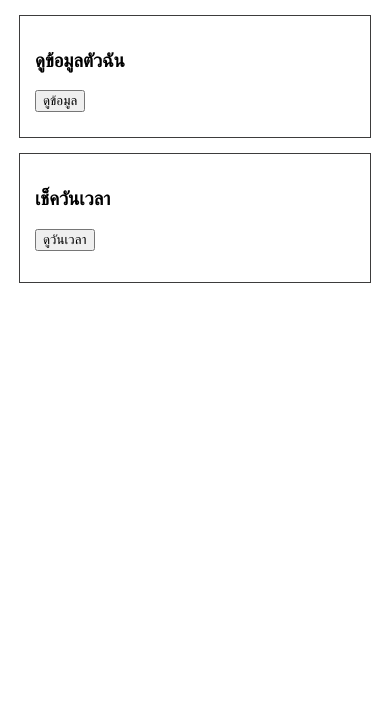
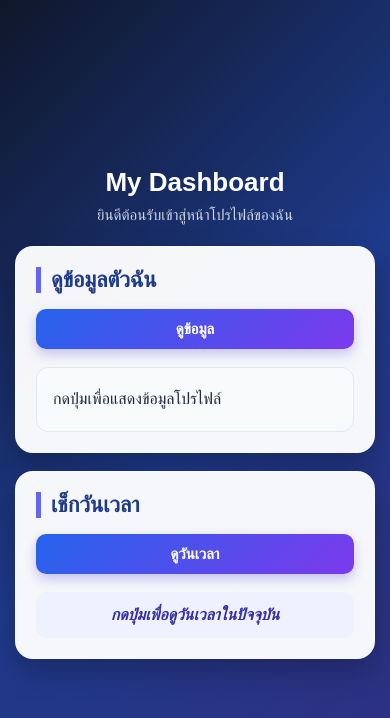
Before and after one commit to OppsMyBad/API-, a website: page index.html in a window 390 px wide. Drawn offline with Linux system fonts and the light colour scheme.

Commit message:
Update index.html

```diff
--- a/index.html
+++ b/index.html
@@ -1,58 +1,204 @@
-<DOCTYPE html>
-<html>
+<!DOCTYPE html>
+<html lang="th">
 <head>
+  <meta charset="UTF-8" />
+  <meta name="viewport" content="width=device-width, initial-scale=1.0" />
+  <title>My Profile</title>
+
   <style>
+    * {
+      box-sizing: border-box;
+      margin: 0;
+      padding: 0;
+    }
+
+    body {
+      min-height: 100vh;
+      font-family: Arial, sans-serif;
+      background: linear-gradient(135deg, #0f172a, #1e3a8a, #312e81);
+      color: #1e293b;
+      display: flex;
+      justify-content: center;
+      align-items: center;
+      padding: 30px 15px;
+    }
+
+    .container {
+      width: 100%;
+      max-width: 520px;
+    }
+
+    .header {
+      text-align: center;
+      color: white;
+      margin-bottom: 22px;
+    }
+
+    .header h1 {
+      font-size: 32px;
+      margin-bottom: 8px;
+    }
+
+    .header p {
+      color: #cbd5e1;
+      font-size: 15px;
+    }
+
     .box {
-            border: 1px solid rgb(61, 60, 60);
-            width: 320px;
-            padding: 15px;
-            margin: 15px auto;
+      background: rgba(255, 255, 255, 0.96);
+      border-radius: 18px;
+      padding: 25px;
+      margin-bottom: 18px;
+      box-shadow: 0 12px 30px rgba(0, 0, 0, 0.25);
+      border: 1px solid rgba(255, 255, 255, 0.4);
+      transition: transform 0.25s ease, box-shadow 0.25s ease;
+    }
+
+    .box:hover {
+      transform: translateY(-4px);
+      box-shadow: 0 18px 38px rgba(0, 0, 0, 0.3);
+    }
+
+    .box h2 {
+      color: #1e3a8a;
+      font-size: 22px;
+      margin-bottom: 16px;
+      border-left: 5px solid #6366f1;
+      padding-left: 10px;
+    }
+
+    button {
+      border: none;
+      border-radius: 10px;
+      padding: 11px 18px;
+      background: linear-gradient(135deg, #2563eb, #7c3aed);
+      color: white;
+      font-size: 15px;
+      font-weight: bold;
+      cursor: pointer;
+      transition: 0.2s ease;
+      box-shadow: 0 5px 12px rgba(79, 70, 229, 0.3);
+    }
+
+    button:hover {
+      transform: scale(1.04);
+      background: linear-gradient(135deg, #1d4ed8, #6d28d9);
+    }
+
+    button:active {
+      transform: scale(0.97);
+    }
+
+    .profile-info {
+      margin-top: 18px;
+      background: #f8fafc;
+      border-radius: 12px;
+      padding: 16px;
+      line-height: 1.9;
+      border: 1px solid #e2e8f0;
+    }
+
+    .profile-info strong {
+      color: #4338ca;
+    }
+
+    .time {
+      margin-top: 18px;
+      background: #eef2ff;
+      color: #3730a3;
+      border-radius: 10px;
+      padding: 14px;
+      font-style: italic;
+      font-weight: bold;
+      text-align: center;
+    }
+
+    .footer {
+      text-align: center;
+      color: #cbd5e1;
+      font-size: 13px;
+      margin-top: 20px;
+    }
+
+    @media (max-width: 480px) {
+      .header h1 {
+        font-size: 26px;
+      }
+
+      .box {
+        padding: 20px;
+      }
+
+      button {
+        width: 100%;
+      }
     }
   </style>
 </head>
+
 <body>
+  <main class="container">
+    <header class="header">
+      <h1>My Dashboard</h1>
+      <p>ยินดีต้อนรับเข้าสู่หน้าโปรไฟล์ของฉัน</p>
+    </header>
 
-<div class="box">
-    <h3>ดูข้อมูลตัวฉัน</h3>
+    <section class="box">
+      <h2>ดูข้อมูลตัวฉัน</h2>
       <button onclick="getProfile()">ดูข้อมูล</button>
-    <div id="myProfile" style="margin-top: 10px;"></div>
+
+      <div id="myProfile" class="profile-info">
+        กดปุ่มเพื่อแสดงข้อมูลโปรไฟล์
       </div>
+    </section>
 
-<div class="box">
-    <h3>เช็ควันเวลา</h3>
+    <section class="box">
+      <h2>เช็กวันเวลา</h2>
       <button onclick="getPublicAPI()">ดูวันเวลา</button>
-    <p id="showQuote" style="margin-top: 10px; font-style: italic;"></p>
-</div>
+
+      <p id="showQuote" class="time">
+        กดปุ่มเพื่อดูวันเวลาในปัจจุบัน
+      </p>
+    </section>
+
+
+  </main>
 
   <script>
     function getProfile() {
-        const myProfile = document.getElementById('myProfile');
+      const myProfile = document.getElementById("myProfile");
 
-        fetch('http://localhost:3000/about')
+      fetch("http://localhost:3000/about")
         .then(res => res.json())
         .then(data => {
-                myProfile.innerHTML =
-                "ชื่อเล่น: " + data.nickname +
-                "<br>ชื่อจริง: " + data.fullname +
-                "<br>สถานะ: " + data.status +
-                "<br>งานอดิเรก: " + data.hobby;
+          myProfile.innerHTML = `
+            <strong>ชื่อเล่น:</strong> ${data.nickname}<br>
+            <strong>ชื่อจริง:</strong> ${data.fullname}<br>
+            <strong>สถานะ:</strong> ${data.status}<br>
+            <strong>งานอดิเรก:</strong> ${data.hobby}
+          `;
+        })
+        .catch(() => {
+          myProfile.innerHTML = `
+            <strong>ชื่อเล่น:</strong> KIN<br>
+            <strong>ชื่อจริง:</strong> Thanaphon Tuamjaroen<br>
+            <strong>สถานะ:</strong> Student<br>
+            <strong>งานอดิเรก:</strong> Coding and Gaming
+          `;
         });
     }
 
     function getPublicAPI() {
-    const showQuote = document.getElementById('showQuote');
+      const showQuote = document.getElementById("showQuote");
 
-    fetch('https://timeapi.io/api/time/current/zone?timeZone=Asia/Bangkok')
-        .then(res => res.json())
-        .then(data => {
-            showQuote.innerText = "เวลาปัจจุบัน: " + data.date + " " + data.time;
-        })
-        .catch(err => {
-            showQuote.innerText = "Please try again later.";
-            console.log(err);
+      const now = new Date();
+      const dateTime = now.toLocaleString("th-TH", {
+        dateStyle: "full",
+        timeStyle: "medium"
       });
+
+      showQuote.innerHTML = `เวลาปัจจุบัน: ${dateTime}`;
     }
   </script>
-
 </body>
 </html>
```
Lines whose indentation alone changed are shown as unchanged.
